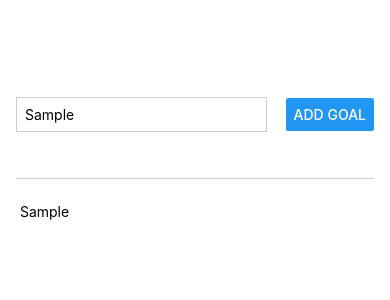
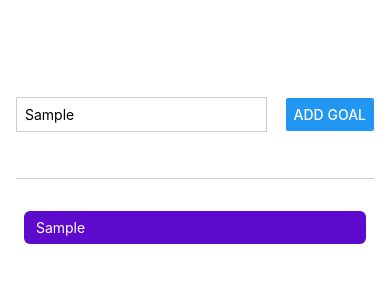
Before and after one commit to akramen10/Goals-List, a React Native app: screen / in a window 390 px wide. Both pictures are taken after typing "Sample" into the empty fields and a click on the button "ADD GOAL". Shown: the top 300 px of the page. Built offline with nearby package versions, Linux system fonts and the light colour scheme.

Commit message:
flat list changes + expo update

```diff
--- a/App.js
+++ b/App.js
@@ -1,5 +1,6 @@
 import {useState} from 'react';
-import { StyleSheet, Text, View, Button, TextInput } from 'react-native';
+import { StyleSheet, Text, View, Button, TextInput, ScrollView, FlatList} from 'react-native';
+import { Colors } from 'react-native/Libraries/NewAppScreen';
 
 export default function App() {
   const [enteredGoalText, setEnteredGoalText] = useState('');
@@ -11,7 +12,8 @@ export default function App() {
 
 
   function addGoalHandler() {
-    setCourseGoals((currentCourseGoals) => [...currentCourseGoals, enteredGoalText]);
+    setCourseGoals((currentCourseGoals) => [...currentCourseGoals, {text: enteredGoalText, id: Math.random().toString()},
+    ]);
   }
 
   return (
@@ -20,9 +22,18 @@ export default function App() {
         <TextInput style={styles.textInput} placeholder='Your course goal!' onChangeText={goalInputerHandler} />
         <Button title="Add Goal" onPress={addGoalHandler}/>
      </View>
-     <View style={styles.goalsContainer}>
-        {courseGoals.map((goal) => <Text key={goal}> {goal}</Text> )}
-     </View>
+     <View style={styles.goalsContainer} >
+     <FlatList data={courseGoals} renderItem={(itemData)=> {
+      return (
+          <View style= {styles.goalItem}>
+          <Text style={styles.goalText}> {itemData.item.text}</Text>
+          </View>
+      );
+     }}
+     keyExtract={(item, index) => {
+      return item.id; }}
+     />
+    </View>
     </View>
   );
 }
@@ -51,6 +62,15 @@ const styles = StyleSheet.create({
   },
   goalsContainer: {
     flex: 5
+  },
+  goalItem: {
+    margin: 8,
+    padding: 8,
+    borderRadius: 6,
+    backgroundColor: '#5e0acc',
+  },
+  goalText: {
+    color: 'white',
   }
 
 
```
Also changed, not shown: package.json (+5 -5 lines), 1 other file (tests, documents, lock files or other folders).
